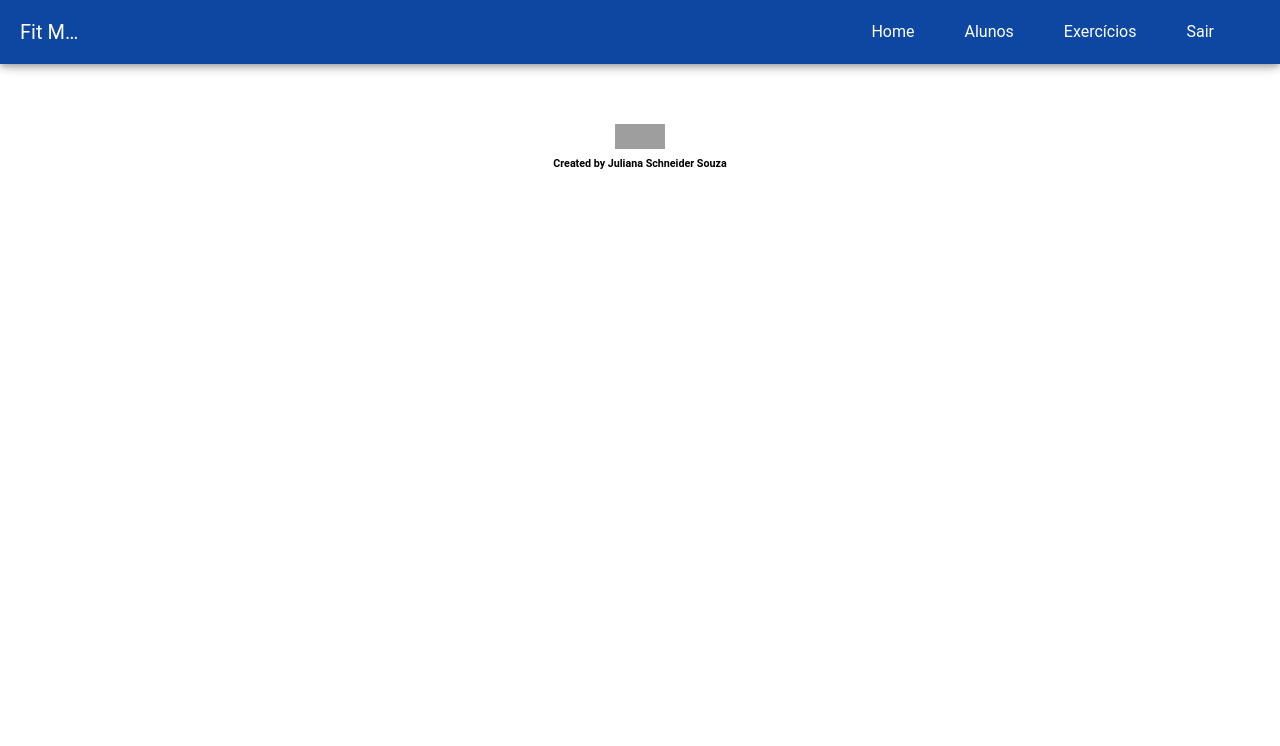
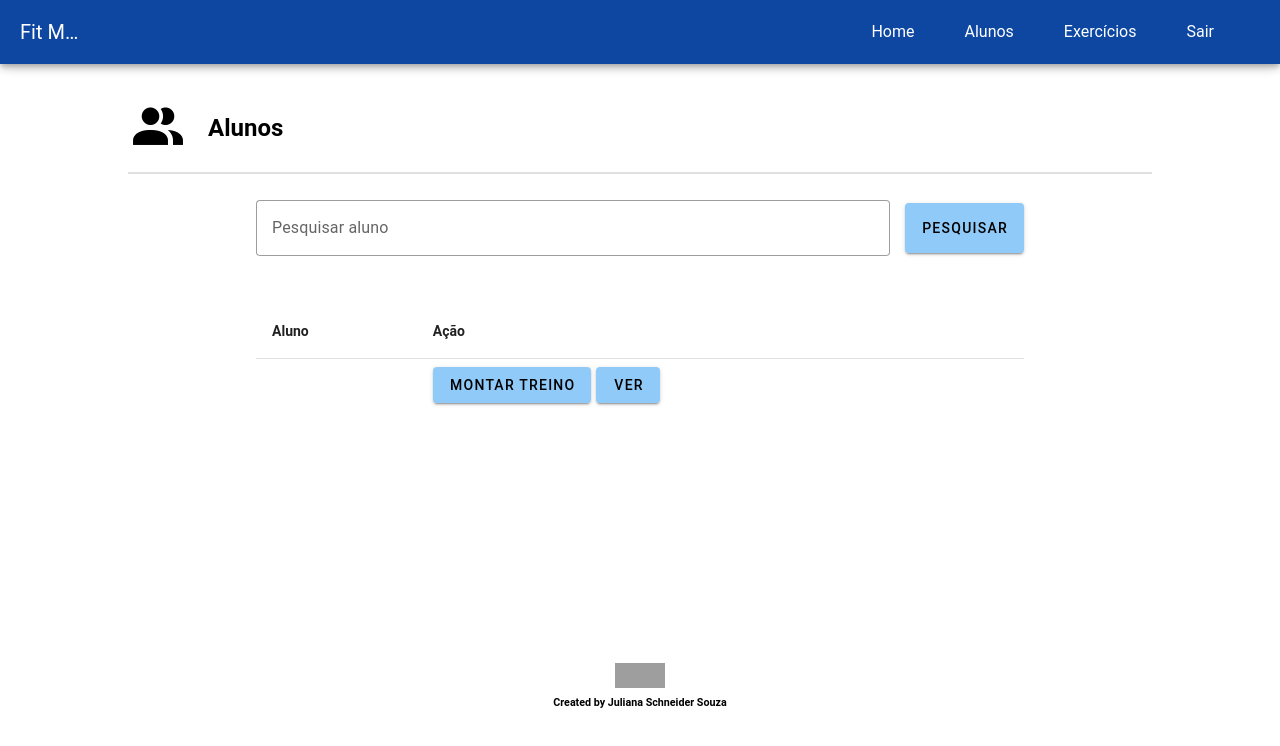
Before and after one commit to Jusouza182/Gym-Tech, a Vue app: page /alunos in a window 1280 px wide. Shown: the top 746 px of the page. Built offline with nearby package versions, Linux system fonts and the light colour scheme; grey boxes are pictures that could not be loaded.

Commit message:
feat: tela aluno css

```diff
--- a/src/views/Alunos/Gerenciamento/AlunosGerenciamento.vue
+++ b/src/views/Alunos/Gerenciamento/AlunosGerenciamento.vue
@@ -1,3 +1,45 @@
 <template>
-    <div></div>
+    <div class="d-flex align-center" style="margin: 2% 10%; margin-bottom: 0.5%;">
+        <v-icon icon="mdi-account-multiple" size="60"></v-icon>
+        <h2>Alunos</h2>
+    </div>
+    <v-divider :thickness="2" class="border-opacity-70" width="80%" style="margin: 0 auto;"></v-divider>
+    <v-form class="d-flex" style="width: 60%; margin: 2% auto;" @submit.prevent>
+        <v-text-field variant="outlined" v-model="aluno" label="Pesquisar aluno"
+            placeholder="Digite o nome do aluno"></v-text-field>
+        <v-btn type="submit" class="bg-blue-lighten-3" height="50px"
+            style="margin-left: 2%; margin-top: 0.5%;">Pesquisar</v-btn>
+    </v-form>
+    <v-table fixed-header style="width: 60%; margin: 0 auto;" height="300px">
+        <thead>
+            <tr>
+                <th class="text-left">
+                   <b>Aluno</b>
+                </th>
+                <th class="text-left">
+                    <b>Ação</b>
+                </th>
+            </tr>
+        </thead>
+        <tbody>
+            <tr>
+                <td>{{ aluno }}</td>
+                <td>
+                    <router-link to="/treinos/novo" style="margin-right: 5px;"><v-btn class="bg-blue-lighten-3">Montar treino</v-btn></router-link>
+                    <router-link to="/treino"><v-btn class="bg-blue-lighten-3">Ver</v-btn></router-link>
+                </td>
+            </tr>
+
+        </tbody>
+    </v-table>
 </template>
+<script>
+
+export default {
+    data() {
+        return {
+            aluno: "",
+        }
+    }
+}
+</script>
```
